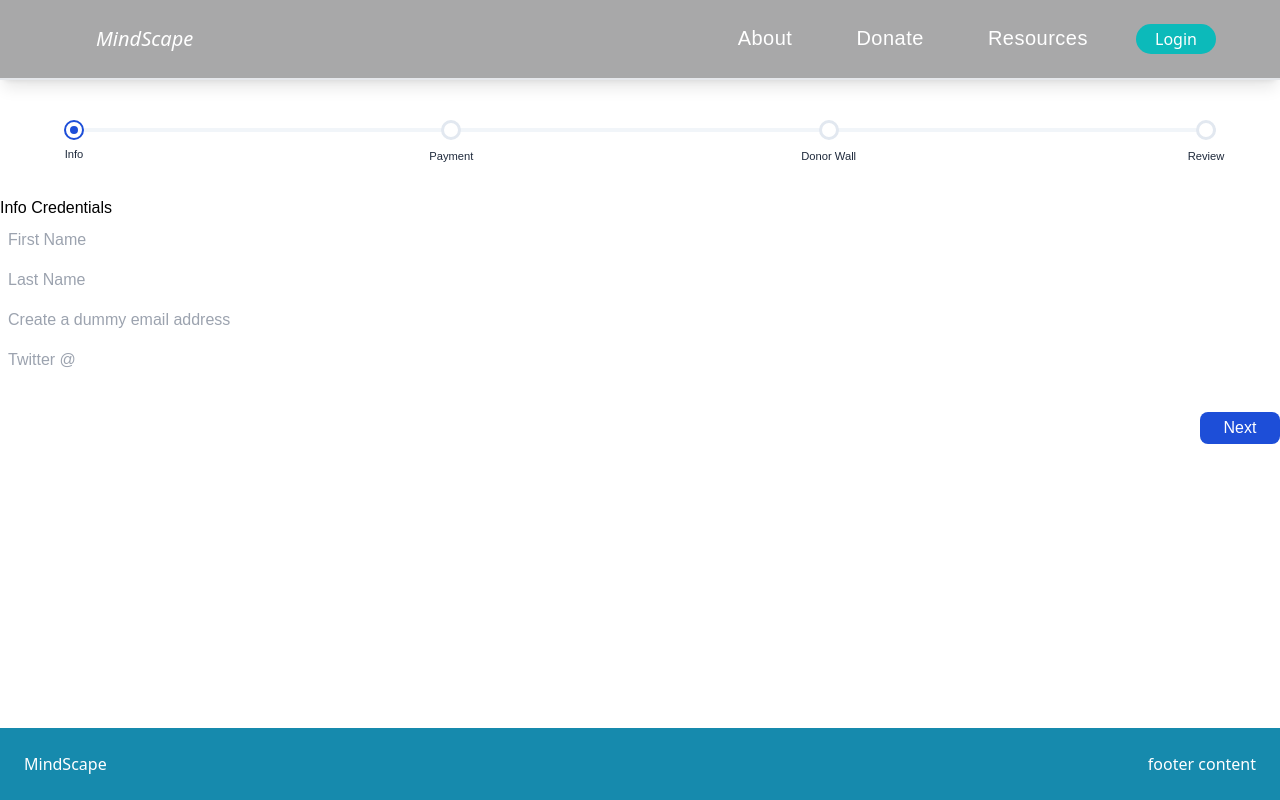
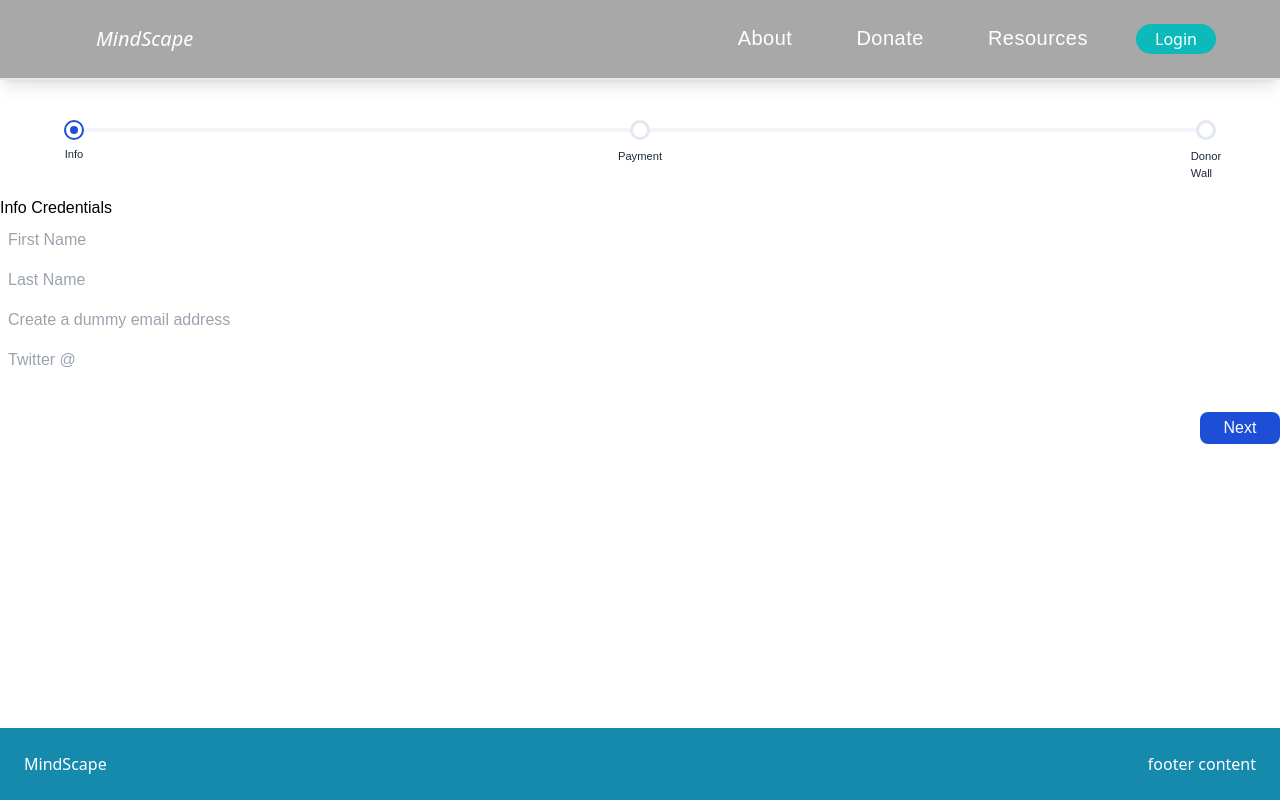
Before and after one commit to morfeli/mental-health-app, a Next.js app: page /donate in a window 1280 px wide. Built offline with nearby package versions, Linux system fonts and the light colour scheme; a web font is replaced by a local one.

Commit message:
chore: working on status bar, update ui based on users current step process and if form is valid

```diff
--- a/components/DonatePage/Form.tsx
+++ b/components/DonatePage/Form.tsx
@@ -22,7 +22,7 @@ export const Form = () => {
   };
   //   className="grid grid-cols-1 px-12 gap-y-4 gap-x-"
   return (
-    <form className="pt-8" onSubmit={submitFormHandler}>
+    <form className="pt-8 " onSubmit={submitFormHandler}>
       <StatusBar status={renderFormType} />
       <div>
         {renderFormType === "infoForm" && (
--- a/components/DonatePage/StatusBar.tsx
+++ b/components/DonatePage/StatusBar.tsx
@@ -6,15 +6,6 @@ import { useEffect } from "react";
 
 type StatusBarProps = {
   status: string;
-};
-
-const statusPending =
-  "relative flex items-center justify-center w-5 h-5 bg-white border-2 border-blue-700 rounded-full";
-const statusInitial =
-  "bg-white rounded-full border-[3px] border-slate-200 w-5 h-5";
-
-const innerDot = () => {
-  return <div className="w-2 h-2 bg-blue-700 rounded-full" />;
 };
 
 export const StatusBar = ({ status }: StatusBarProps) => {
@@ -64,17 +55,58 @@ export const StatusBar = ({ status }: StatusBarProps) => {
             />
           )}
         </div>
-        <div className="relative flex items-center justify-center">
+        <div
+          className={classNames(
+            "relative flex items-center justify-center w-5 h-5 rounded-full",
+            {
+              " bg-white border-2 border-blue-700 ": status === "donorWall",
+              "bg-blue-700 ": mindScapeCtx.donorWallIsValid,
+            }
+          )}
+        >
           {mindScapeCtx.donorWallIsValid && <CheckSVG />}
-          <p className="absolute text-[0.7rem] text-center top-7 w-[70px] text-slate-800">
+          <p className="absolute text-[0.7rem] top-7 text-slate-800">
             Donor Wall
           </p>
-          <div className="bg-white rounded-full border-[3px] border-slate-200 w-5 h-5" />
+          {status === "donorWall" ? (
+            <div className="w-2 h-2 bg-blue-700 rounded-full" />
+          ) : (
+            <div
+              className={classNames(
+                "bg-white rounded-full border-[3px] border-slate-200 w-5 h-5",
+                {
+                  hidden: mindScapeCtx.donorWallIsValid,
+                }
+              )}
+            />
+          )}
         </div>
-        <div className="relative flex items-center justify-center">
-          <p className="absolute text-[0.7rem] top-7 text-slate-800">Review</p>
-          <div className="bg-white rounded-full border-[3px] border-slate-200 w-5 h-5" />
-        </div>
+        {/* <div
+          className={classNames(
+            "relative flex items-center justify-center w-5 h-5 rounded-full",
+            {
+              " bg-white border-2 border-blue-700 ": status === "reviewForm",
+              "bg-blue-700 ": mindScapeCtx.donorWallIsValid,
+            }
+          )}
+        >
+          {mindScapeCtx.donorWallIsValid && <CheckSVG />}
+          <p className="absolute text-[0.7rem] top-7 text-slate-800">
+            Donor Wall
+          </p>
+          {status === "reviewForm" ? (
+            <div className="w-2 h-2 bg-blue-700 rounded-full" />
+          ) : (
+            <div
+              className={classNames(
+                "bg-white rounded-full border-[3px] border-slate-200 w-5 h-5",
+                {
+                  hidden: mindScapeCtx.donorWallIsValid,
+                }
+              )}
+            />
+          )}
+        </div> */}
       </div>
     </section>
   );
--- a/components/store/mindscape-context.tsx
+++ b/components/store/mindscape-context.tsx
@@ -26,6 +26,7 @@ type MindScapeContextType = {
   infoDataIsValid: boolean;
   donorWallIsValid: boolean;
   paymentIsValid: boolean;
+  reviewIsValid: boolean;
 
   storeInfoData: (
     data: {
@@ -76,6 +77,7 @@ const MindScapeDefaultState = {
   infoDataIsValid: false,
   donorWallIsValid: false,
   paymentIsValid: false,
+  reviewIsValid: false,
 };
 
 export const MindScapeContext = createContext<MindScapeContextType>(
@@ -119,6 +121,7 @@ export const MindScapeProvider = ({ children }: MindScapeProviderProps) => {
   const [infoDataIsValid, setInfoDataIsValid] = useState<boolean>(false);
   const [paymentIsValid, setPaymentIsValid] = useState<boolean>(false);
   const [donorWallIsValid, setDonorWallIsValid] = useState<boolean>(false);
+  const [reviewIsValid, setReviewIsValid] = useState<boolean>(false);
 
   // Set State Handlers
 
@@ -168,6 +171,7 @@ export const MindScapeProvider = ({ children }: MindScapeProviderProps) => {
       infoDataIsValid,
       paymentIsValid,
       donorWallIsValid,
+      reviewIsValid,
     }),
     [
       storeInfoData,
@@ -179,6 +183,7 @@ export const MindScapeProvider = ({ children }: MindScapeProviderProps) => {
       infoDataIsValid,
       paymentIsValid,
       donorWallIsValid,
+      reviewIsValid,
     ]
   );
 
```
